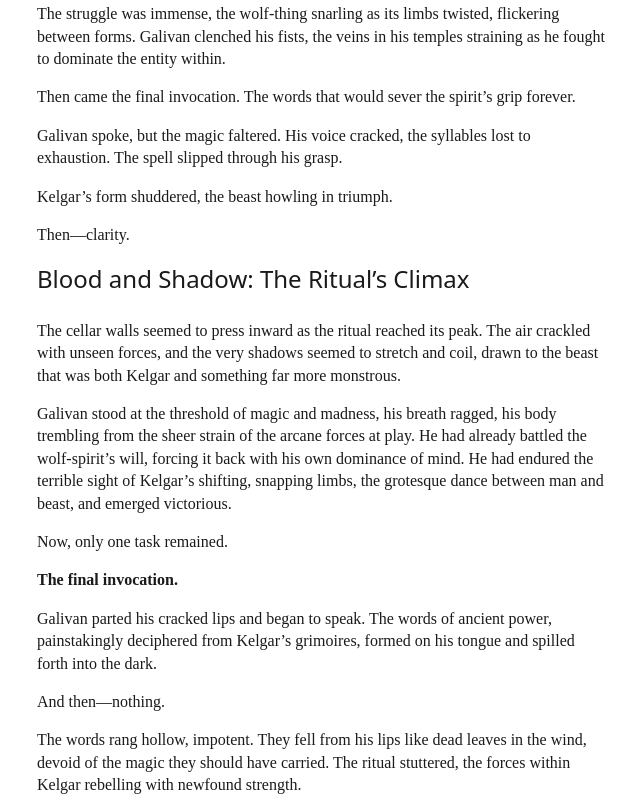
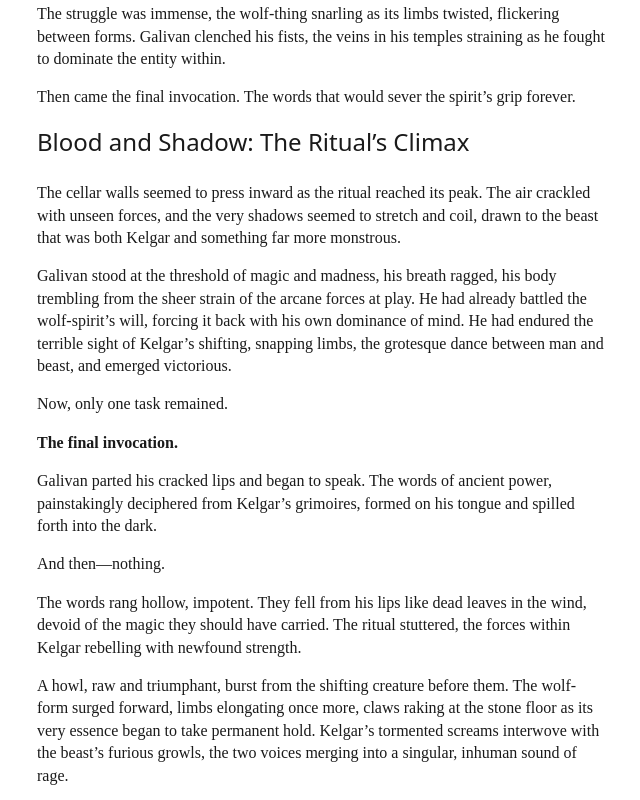
Before and after one commit to 00VOID/flblog, an Eleventy site: page content/sessions/session-14.md in a window 1280 px wide. Shown: the part 2857-3657 px from the top of the page, without its empty margins (319-959 px from the left). Built offline with nearby package versions, Linux system fonts and the light colour scheme; Eleventy itself is replaced by a stand-in of ours; files that its build step writes are made by us from their sources; no server answers; a web font is replaced by a local one.

Commit message:
Merge remote-tracking branch 'origin/master'

```diff
--- a/content/sessions/session-14.md
+++ b/content/sessions/session-14.md
@@ -90,12 +90,6 @@ Galivan stepped forward, drawing upon every ounce of magical prowess he possesse
 The struggle was immense, the wolf-thing snarling as its limbs twisted, flickering between forms. Galivan clenched his fists, the veins in his temples straining as he fought to dominate the entity within.
 
 Then came the final invocation. The words that would sever the spirit’s grip forever.
-
-Galivan spoke, but the magic faltered. His voice cracked, the syllables lost to exhaustion. The spell slipped through his grasp.
-
-Kelgar’s form shuddered, the beast howling in triumph.
-
-Then—clarity.
 
 ### Blood and Shadow: The Ritual’s Climax
 
```
